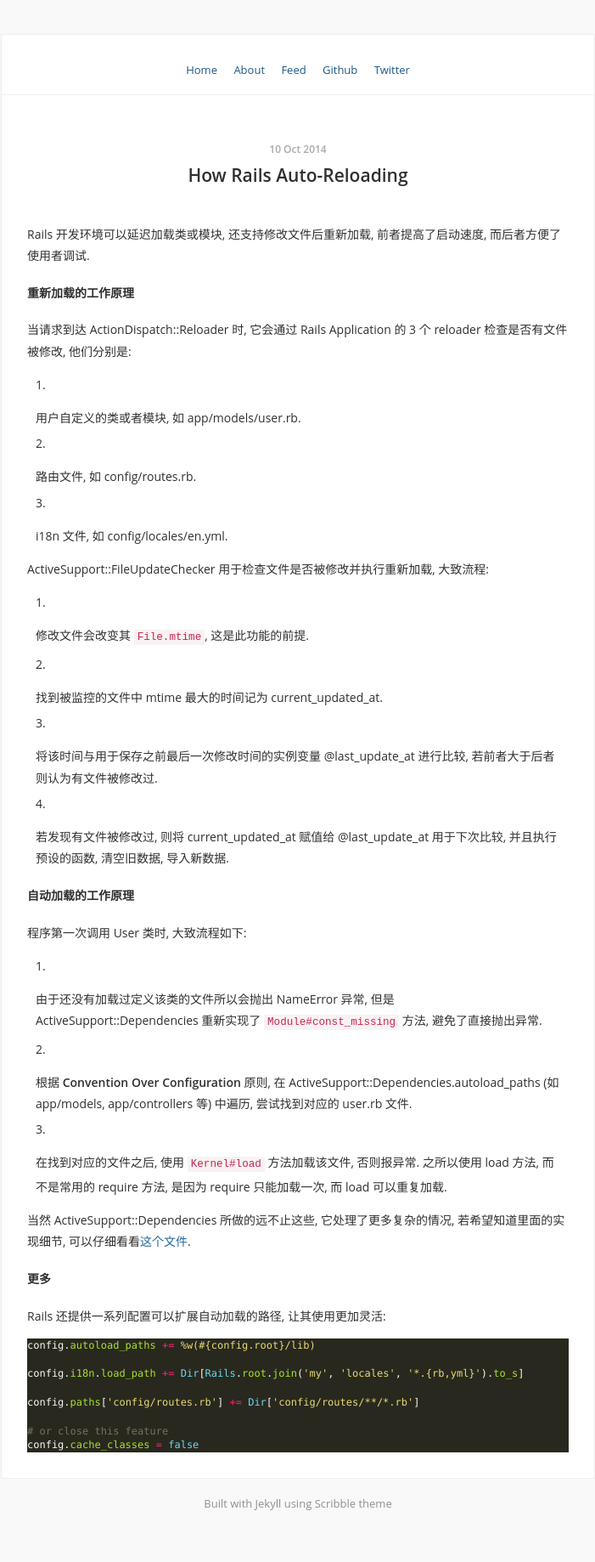
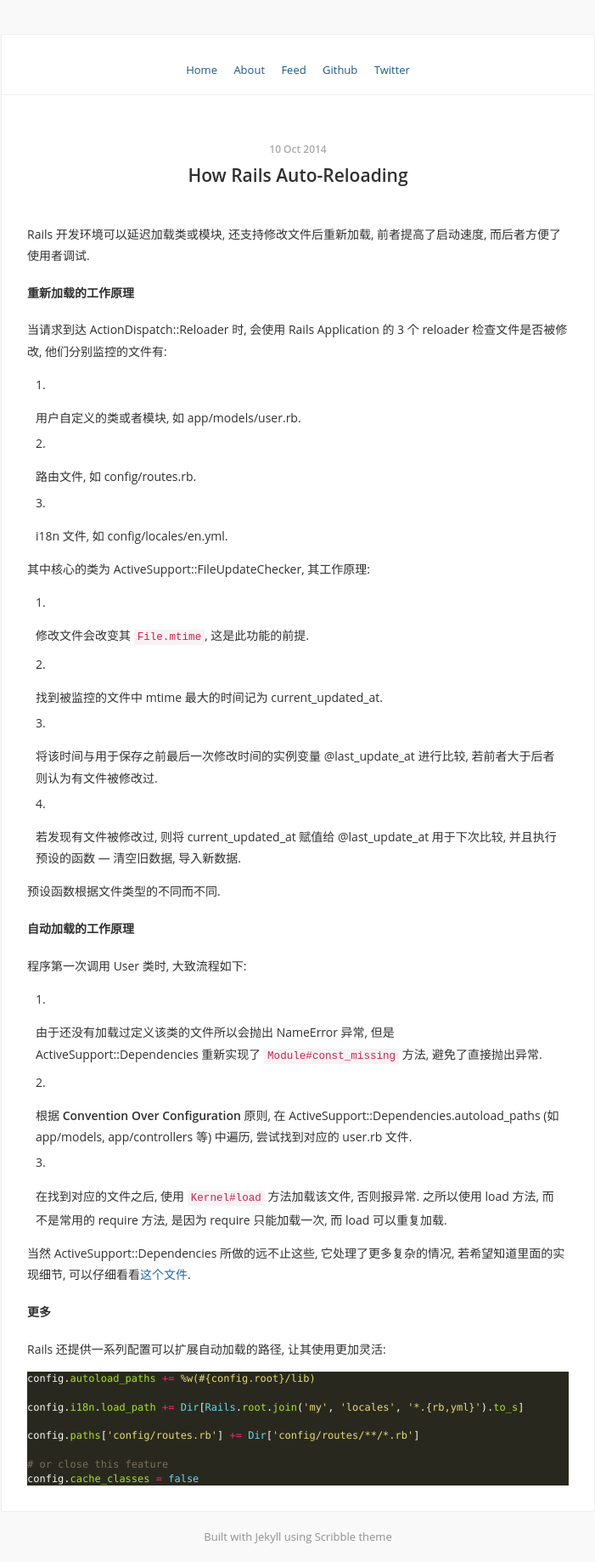
Before and after one commit to Leslie89xlxiao/zhouguangming.github.io, a Jekyll site: the page built from _posts/2014-10-10-how-rails-autoreloading.md, in a window 1280 px wide. Shown: the whole page at 85% size, without its empty margins (289-990 px from the left). Built offline with Jekyll 4.4.1, drawn with Linux system fonts in a browser that asks for light colours; Markdown is read by kramdown in place of the engine named in the settings; before the commit the page ends 1798 px from its top, so only the background shows below that.

Commit message:
update post

```diff
--- a/_posts/2014-10-10-how-rails-autoreloading.md
+++ b/_posts/2014-10-10-how-rails-autoreloading.md
@@ -7,7 +7,7 @@
 
 #### 重新加载的工作原理
 
-当请求到达 ActionDispatch::Reloader 时, 它会通过 Rails Application 的 3 个 reloader 检查是否有文件被修改, 他们分别是:
+当请求到达 ActionDispatch::Reloader 时, 会使用 Rails Application 的 3 个 reloader 检查文件是否被修改, 他们分别监控的文件有:
 
   1. 用户自定义的类或者模块, 如 app/models/user.rb.
 
@@ -15,7 +15,7 @@
 
   3. i18n 文件, 如 config/locales/en.yml.
 
-ActiveSupport::FileUpdateChecker 用于检查文件是否被修改并执行重新加载, 大致流程:
+其中核心的类为 ActiveSupport::FileUpdateChecker, 其工作原理:
 
 1. 修改文件会改变其 `File.mtime`, 这是此功能的前提.
 
@@ -23,7 +23,9 @@
 
 3. 将该时间与用于保存之前最后一次修改时间的实例变量 @last\_update\_at 进行比较, 若前者大于后者则认为有文件被修改过.
 
-4. 若发现有文件被修改过, 则将 current\_updated\_at 赋值给 @last\_update\_at 用于下次比较, 并且执行预设的函数, 清空旧数据, 导入新数据.
+4. 若发现有文件被修改过, 则将 current\_updated\_at 赋值给 @last\_update\_at 用于下次比较, 并且执行预设的函数 --- 清空旧数据, 导入新数据.
+
+预设函数根据文件类型的不同而不同.
 
 #### 自动加载的工作原理
 
```
